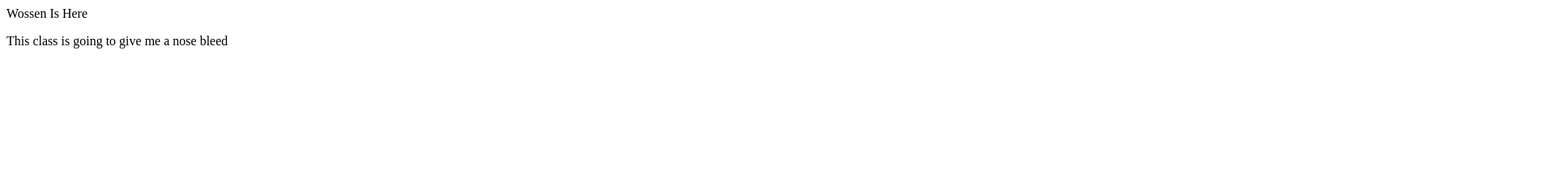
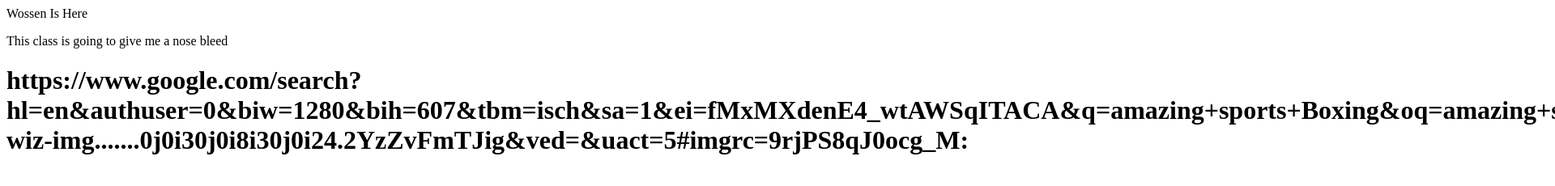
Before and after one commit to WossenAb/wossenab.github.io, a plain HTML site: page index.html in a window 1280 px wide. Shown: the top 230 px of the page at 81% size, 1920 px wide, since content can reach past the window. Drawn offline with Linux system fonts and the light colour scheme.

Commit message:
Update index.html

```diff
--- a/index.html
+++ b/index.html
@@ -11,9 +11,9 @@ This class is going to give me a nose bleed
 
 </p>
 
+<h1> https://www.google.com/search?hl=en&authuser=0&biw=1280&bih=607&tbm=isch&sa=1&ei=fMxMXdenE4_wtAWSqITACA&q=amazing+sports+Boxing&oq=amazing+sports+Boxing&gs_l=img.3...18115.20043..20683...0.0..0.69.391.7......0....1..gws-wiz-img.......0j0i30j0i8i30j0i24.2YzZvFmTJig&ved=&uact=5#imgrc=9rjPS8qJ0ocg_M:
 
-
-
+</h1>
 
 
 </html>
```
